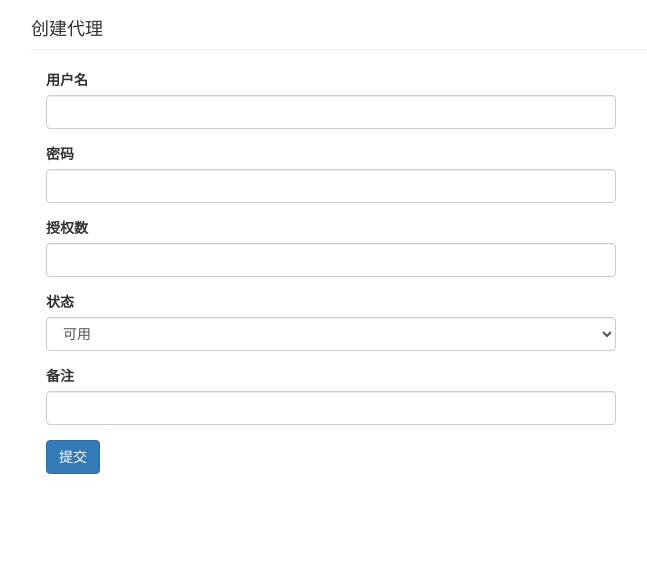
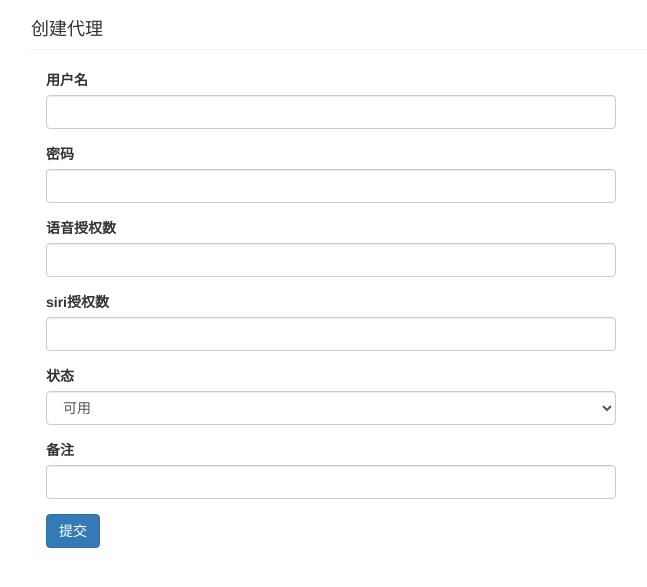
Before and after one commit to HaileiWu/bdp, a Flask app: page /manager/new in a window 1280 px wide. Shown: the part 50-637 px from the top of the page, without its empty margins (9-656 px from the left). Run offline with Flask 2, Linux system fonts and the light colour scheme; the visitor is signed in with stand-in values (Sample User, id 1); some libraries are stand-ins or nearby versions.

Commit message:
二级代理

```diff
--- a/bdp/templates/layout.html
+++ b/bdp/templates/layout.html
@@ -36,8 +36,10 @@
                             <a href="#" class="dropdown-toggle" data-toggle="dropdown" role="button" aria-haspopup="true" aria-expanded="false">{{ current_user.id }} <span class="caret"></span></a>
 
                             <ul class="dropdown-menu">
+                            {% if current_user.role in ['root', 'agent'] %}
+                                <li><a href="{{ url_for('manager.index') }}">代理管理</a></li>
+                            {% endif %}
                             {% if current_user.role == 'root' %}
-                                <li><a href="{{ url_for('manager.index') }}">代理管理</a></li>
                                 <li><a href="{{ url_for('user.statistics') }}">用户统计</a></li>
                             {% endif %}
                                 <li><a href="{{ url_for('manager.logout') }}">退出</a></li>
--- a/bdp/templates/managers/_form.html
+++ b/bdp/templates/managers/_form.html
@@ -2,6 +2,12 @@
 {% block body %}
 	<h4 class="page-header">{{ page_header }}</h4>
 	<div class="col-md-6">
+		{% if manager.get('hint') %}
+			<div class="alert alert-success" role="alert">
+  				<a href="#" class="alert-link">{{ manager.get('hint') }}</a>
+			</div>
+		{% endif %}
+
 		{% if manager._id %}
 		<form action="{{ url_for('manager.update', manager_id=manager._id) }}" method="POST">
 		{% else %}
@@ -19,8 +25,13 @@
 			</div>
 
 			<div class="form-group">
-				<label for="">授权数</label>
-				<input type="text" class="form-control" name="licenses" placeholder="" value="{{ manager.get('licenses', '') }}">
+				<label for="">语音授权数</label>
+				<input type="text" class="form-control" name="voice_licenses" placeholder="" value="{{ manager.get('voice_licenses', '') }}">
+			</div>
+
+			<div class="form-group">
+				<label for="">siri授权数</label>
+				<input type="text" class="form-control" name="siri_licenses" placeholder="" value="{{ manager.get('siri_licenses', '') }}">
 			</div>
 
 			<div class="form-group">
--- a/bdp/templates/managers/index.html
+++ b/bdp/templates/managers/index.html
@@ -11,6 +11,8 @@
 				<th>授权数</th>
 				<th>已用授权数</th>
 				<th>可用授权数</th>
+				<th>语音</th>
+				<th>siri</th>
 				<th>状态</th>
 				<th>备注</th>
 				<th>创建时间</th>
@@ -31,6 +33,8 @@
 					{% else %}
 						<td>{{ (manager.get('licenses') - manager.get('used_licenses')) | int }}</td>
 					{% endif %}
+					<td>{{ manager.get('voice_licenses', 0) }}</td>
+					<td>{{ manager.get('siri_licenses', 0) }}</td>
 					<td>{{ manager.enable == False and '不可用' or '可用' }}</td>
 					<td>{{ manager.get('backup', '') }}</td>
 					<td>{{ manager.created_at.strftime("%Y-%m-%d %H:%M:%S") }}</td>
--- a/bdp/templates/users/index.html
+++ b/bdp/templates/users/index.html
@@ -49,6 +49,7 @@
 						<!-- <a class="btn btn-primary btn-xs"></a> -->
 						{% if current_user.role == 'root' %}
 						<a class="btn btn-primary btn-xs" href="{{ url_for('user.edit', user_id=user._id) }}">编辑</a>
+						<a class="btn btn-danger btn-xs" href="{{ url_for('user.delete', user_id=user._id) }}">删除</a>
 						{% endif %}
 
 					</td>
--- a/bdp/views/manager.py
+++ b/bdp/views/manager.py
@@ -18,11 +18,12 @@ from flask import current_app as app
 from flask.ext.paginate import Pagination
 
 from flask.ext import login as flask_login
-from flask.ext.login import login_required
+from flask.ext.login import login_required, current_user
+
 
 from bdp import mongo, login_manager
 
-def to_int(num, default=1):
+def to_int(num, default=0):
 	""" 转化为整形 """
 	try:
 		return int(num)
@@ -90,14 +91,17 @@ def logout():
 	flask_login.logout_user()
 	return redirect(url_for('manager.login'))
 
-
 @page.route('/managers')
 @login_required
 def index():
 	limit = 100
-	page = to_int(request.args.get('page'))
-	managers = mongo.db.managers.find()
-	total = mongo.db.managers.count()
+	page = int(request.args.get('page', 1))
+	if current_user.role == 'root':
+		q = {}
+	else:
+		q = {'created_by': current_user.id}
+	managers = mongo.db.managers.find(q)
+	total = mongo.db.managers.count(q)
 	pagination = Pagination(page=page, total=total, record_name='')
 	return render_template('managers/index.html', managers=managers, pagination=pagination)
 
@@ -105,8 +109,14 @@ def index():
 @login_required
 def new():
 	manager = {}
+	if current_user.role == 'agent':
+		current_mananger = mongo.db.managers.find_one({'username': current_user.id})
+		hint = '已使用语音授权：%s/%s，已使用siri授权：%s/%s' % \
+		(current_mananger['used_voice_licenses'], current_mananger['voice_licenses'],
+			current_mananger['used_siri_licenses'], current_mananger['siri_licenses'])
+		manager['hint'] = hint
+
 	return render_template('managers/new.html', manager=manager)
-
 
 @page.route('/managers', methods=['POST'])
 @login_required
@@ -116,21 +126,47 @@ def create():
 	password = form['password'].strip()
 	backup = form['backup']
 	enable = form['enable']
-	licenses = to_int(form['licenses'])
+	voice_licenses = to_int(form['voice_licenses'])
+	siri_licenses = to_int(form['siri_licenses'])
+	licenses = voice_licenses + siri_licenses
 	created_at = datetime.now()
+	role = 'agent'
+	if current_user.role == role:
+		role = 'sub-agent'
+		# 获取当前管理员数据
+		manager = mongo.db.managers.find_one({'username': current_user.id})
+		manager_voice_licenses =manager.get('voice_licenses')
+		manager_siri_licenses = manager.get('siri_licenses')
+		manager_used_voice_licenses = manager.get('used_voice_licenses')
+		manager_used_siri_licenses = manager.get('used_siri_licenses')
 
-	manager = {
+		if voice_licenses + manager_used_voice_licenses > manager_voice_licenses:
+			flash('语音授权超出可用值！')
+			return redirect(url_for('manager.index'))
+		if siri_licenses + manager_used_siri_licenses > manager_siri_licenses:
+			flash('siri授权超出可用值！')
+			return redirect(url_for('manager.index'))
+
+		mongo.db.managers.update({'username': current_user.id}, {'$inc': {'used_licenses': voice_licenses+siri_licenses, 'used_voice_licenses': voice_licenses, 'used_siri_licenses': siri_licenses}})
+
+
+	data = {
 		'username': username,
 		'password': password,
 		'backup': backup,
 		'licenses': licenses,
+		'voice_licenses': voice_licenses,
+		'siri_licenses': siri_licenses,
 		'enable': enable == 'true' and True or False,
 		'used_licenses': 0,
-		'role': 'agent',
+		'used_voice_licenses': 0,
+		'used_siri_licenses': 0,
+		'role': role,
 		'created_at': created_at,
+		'created_by': current_user.id,
 	}
 
-	manager_id = mongo.db.managers.insert_one(manager).inserted_id
+	manager_id = mongo.db.managers.insert_one(data).inserted_id
 
 	return redirect(url_for('manager.index'))
 
@@ -142,12 +178,16 @@ def update(manager_id):
 	password = form['password'].strip()
 	backup = form['backup']
 	enable = form['enable']
-	licenses = to_int(form['licenses'])
+	voice_licenses = to_int(form['voice_licenses'])
+	siri_licenses = to_int(form['siri_licenses'])
+	licenses = voice_licenses + siri_licenses
 
 	manager = {
 		'username': username,
 		'password': password,
 		'backup': backup,
+		'voice_licenses': voice_licenses,
+		'siri_licenses': siri_licenses,
 		'licenses': licenses,
 		'enable': enable == 'true' and True or False,
 	}
```
Also changed, not shown: bdp/views/user.py (+28 -15 lines).
